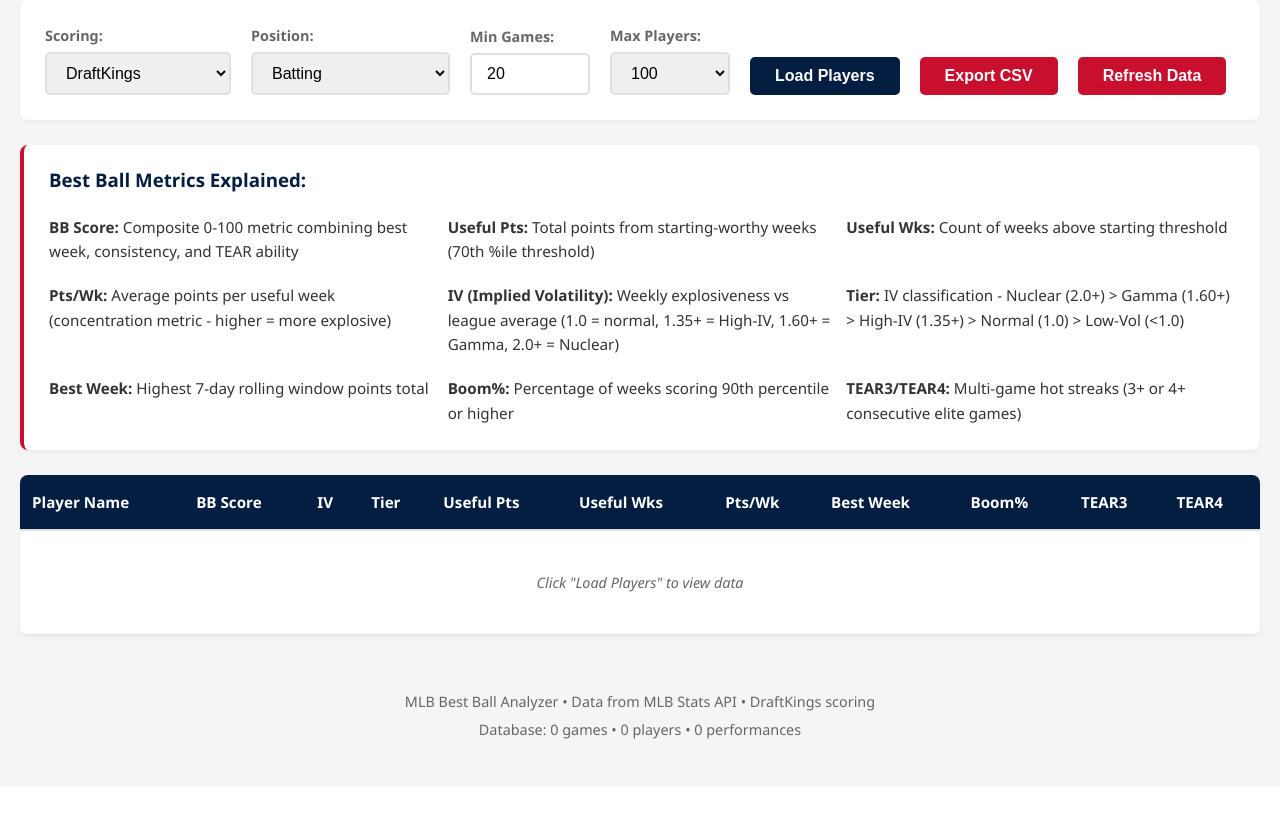
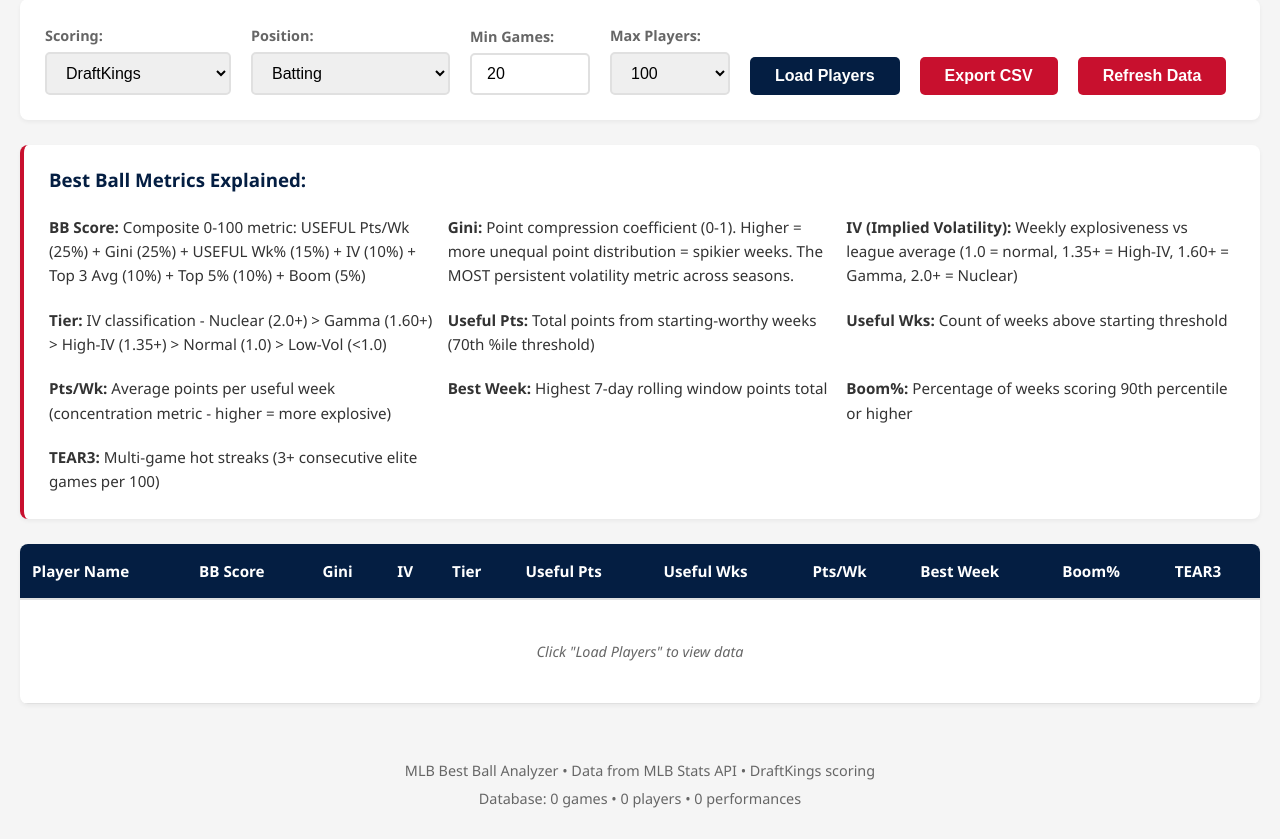
Before and after one commit to Matticusnicholas/Mlb-Stats-Draftkings, a Flask app: page / in a window 1280 px wide. Shown: the part 299-1138 px from the top of the page. Before the commit the page ends 1038 px from the top, so only its background shows below. Run offline with Flask 3, Linux system fonts and the light colour scheme; data that the repository does not hold is empty; some libraries are stand-ins or nearby versions.

Commit message:
Update frontend to surface Gini coefficient and persistent volatility
Main table (app.js):
- Add Gini column between BB Score and IV (most persistent burst metric)
- Drop TEAR4 column (low persistence, noise)
- Reorder: BB Score > Gini > IV > Tier > Useful > Best Week > Boom > TEAR3

Player profile (player_profile.html):
- Replace TEAR Streaks metric card with Gini Coefficient card
- Label explains it's the most persistent metric across seasons

Index page (index.html):
- Update BB Score formula description to match new weights
  (Gini 25%, USEFUL PPW 25%, USEFUL% 15%, IV 10%, T3Avg 10%, T5% 10%, Boom 5%)
- Add Gini explanation: "most persistent volatility metric across seasons"
- Reorder metric descriptions to match column order

Percentiles (app.py):
- Add gini_coefficient and implied_volatility to percentile calculation
- Drop tear4_rate and longest_tear from percentiles

Note: Cache must be regenerated (python web/precalculate_data.py) for
Gini to appear in cached data. Live calculation already includes it.

https://claude.ai/code/session_01JZxLmsjXFxzntsPvNBNRcG

```diff
--- a/web/app.py
+++ b/web/app.py
@@ -223,9 +223,10 @@ def calculate_percentiles(players):
         return []
 
     # Stats to calculate percentiles for
-    stats = ['bestball_score', 'useful_points_total', 'useful_weeks_count', 'useful_points_per_week',
-             'best_week', 'top3_weeks_avg', 'boom_week_rate', 'tear3_rate', 'tear4_rate',
-             'longest_tear', 'mean_week_points']
+    stats = ['bestball_score', 'gini_coefficient', 'implied_volatility',
+             'useful_points_total', 'useful_weeks_count', 'useful_points_per_week',
+             'best_week', 'top3_weeks_avg', 'boom_week_rate', 'tear3_rate',
+             'mean_week_points']
 
     # Calculate percentiles for each stat
     for stat in stats:
--- a/web/static/js/app.js
+++ b/web/static/js/app.js
@@ -87,6 +87,7 @@ function updateTableHeaders() {
         ${isCombined ? '<th class="sortable" data-sort="player_type">Pos</th>' : ''}
         <th class="sortable" data-sort="player_name">Player Name</th>
         <th class="sortable" data-sort="bestball_score">BB Score</th>
+        <th class="sortable" data-sort="gini_coefficient" title="Gini Coefficient: point compression / burst tendency (0-1, higher = spikier)">Gini</th>
         <th class="sortable" data-sort="implied_volatility" title="Implied Volatility: player weekly σ / league median σ">IV</th>
         <th class="sortable" data-sort="iv_tier" title="IV Tier: Nuclear/Gamma/High-IV/Normal/Low-Vol">Tier</th>
         <th class="sortable" data-sort="useful_points_total">Useful Pts</th>
@@ -95,7 +96,6 @@ function updateTableHeaders() {
         <th class="sortable" data-sort="best_week">Best Week</th>
         <th class="sortable" data-sort="boom_week_rate">Boom%</th>
         <th class="sortable" data-sort="tear3_rate">TEAR3</th>
-        <th class="sortable" data-sort="tear4_rate">TEAR4</th>
     `;
 
     // Add workhorse columns for pitchers
@@ -233,26 +233,30 @@ function renderTable() {
         // Base stats with percentile bars
         const baseStats = [
             { key: 'bestball_score', decimals: 1 },
-            { key: 'implied_volatility', decimals: 2 },  // NEW: IV metric
+            { key: 'gini_coefficient', decimals: 3 },  // Gini: burst compression (most persistent metric)
+            { key: 'implied_volatility', decimals: 2 },  // IV metric
             // iv_tier handled separately below (not a number)
             { key: 'useful_points_total', decimals: 1 },
             { key: 'useful_weeks_count', decimals: 0 },
             { key: 'useful_points_per_week', decimals: 1 },
             { key: 'best_week', decimals: 1 },
             { key: 'boom_week_rate', decimals: 1 },
-            { key: 'tear3_rate', decimals: 1 },
-            { key: 'tear4_rate', decimals: 1 }
+            { key: 'tear3_rate', decimals: 1 }
         ];
 
         // First stat: BB Score
         const bbScoreCell = createStatCell(player, baseStats[0].key, baseStats[0].decimals);
         row.appendChild(bbScoreCell);
 
-        // Second stat: IV
-        const ivCell = createStatCell(player, baseStats[1].key, baseStats[1].decimals);
+        // Second stat: Gini
+        const giniCell = createStatCell(player, baseStats[1].key, baseStats[1].decimals);
+        row.appendChild(giniCell);
+
+        // Third stat: IV
+        const ivCell = createStatCell(player, baseStats[2].key, baseStats[2].decimals);
         row.appendChild(ivCell);
 
-        // Third: IV Tier (text, not number)
+        // Fourth: IV Tier (text, not number)
         const tierCell = document.createElement('td');
         const tier = player.iv_tier || 'N/A';
         tierCell.textContent = tier;
@@ -272,8 +276,8 @@ function renderTable() {
         }
         row.appendChild(tierCell);
 
-        // Remaining stats (skip first 2 since we already added them)
-        baseStats.slice(2).forEach(stat => {
+        // Remaining stats (skip first 3 since we already added BB Score, Gini, IV)
+        baseStats.slice(3).forEach(stat => {
             const cell = createStatCell(player, stat.key, stat.decimals);
             row.appendChild(cell);
         });
--- a/web/templates/index.html
+++ b/web/templates/index.html
@@ -73,15 +73,16 @@
         <div class="info-box">
             <h3>Best Ball Metrics Explained:</h3>
             <ul>
-                <li><strong>BB Score:</strong> Composite 0-100 metric combining best week, consistency, and TEAR ability</li>
+                <li><strong>BB Score:</strong> Composite 0-100 metric: USEFUL Pts/Wk (25%) + Gini (25%) + USEFUL Wk% (15%) + IV (10%) + Top 3 Avg (10%) + Top 5% (10%) + Boom (5%)</li>
+                <li><strong>Gini:</strong> Point compression coefficient (0-1). Higher = more unequal point distribution = spikier weeks. The MOST persistent volatility metric across seasons.</li>
+                <li><strong>IV (Implied Volatility):</strong> Weekly explosiveness vs league average (1.0 = normal, 1.35+ = High-IV, 1.60+ = Gamma, 2.0+ = Nuclear)</li>
+                <li><strong>Tier:</strong> IV classification - Nuclear (2.0+) > Gamma (1.60+) > High-IV (1.35+) > Normal (1.0) > Low-Vol (<1.0)</li>
                 <li><strong>Useful Pts:</strong> Total points from starting-worthy weeks (70th %ile threshold)</li>
                 <li><strong>Useful Wks:</strong> Count of weeks above starting threshold</li>
                 <li><strong>Pts/Wk:</strong> Average points per useful week (concentration metric - higher = more explosive)</li>
-                <li><strong>IV (Implied Volatility):</strong> Weekly explosiveness vs league average (1.0 = normal, 1.35+ = High-IV, 1.60+ = Gamma, 2.0+ = Nuclear)</li>
-                <li><strong>Tier:</strong> IV classification - Nuclear (2.0+) > Gamma (1.60+) > High-IV (1.35+) > Normal (1.0) > Low-Vol (<1.0)</li>
                 <li><strong>Best Week:</strong> Highest 7-day rolling window points total</li>
                 <li><strong>Boom%:</strong> Percentage of weeks scoring 90th percentile or higher</li>
-                <li><strong>TEAR3/TEAR4:</strong> Multi-game hot streaks (3+ or 4+ consecutive elite games)</li>
+                <li><strong>TEAR3:</strong> Multi-game hot streaks (3+ consecutive elite games per 100)</li>
                 <li id="workhorse-info" style="display:none;"><strong>Workhorse Score:</strong> Innings-eating reliability (0-100): durability, IP/start, quality starts</li>
                 <li id="workhorse-qs" style="display:none;"><strong>QS Rate:</strong> Percentage of starts with 6+ IP (quality starts)</li>
             </ul>
```
Also changed, not shown: web/templates/player_profile.html (+6 -6 lines).
